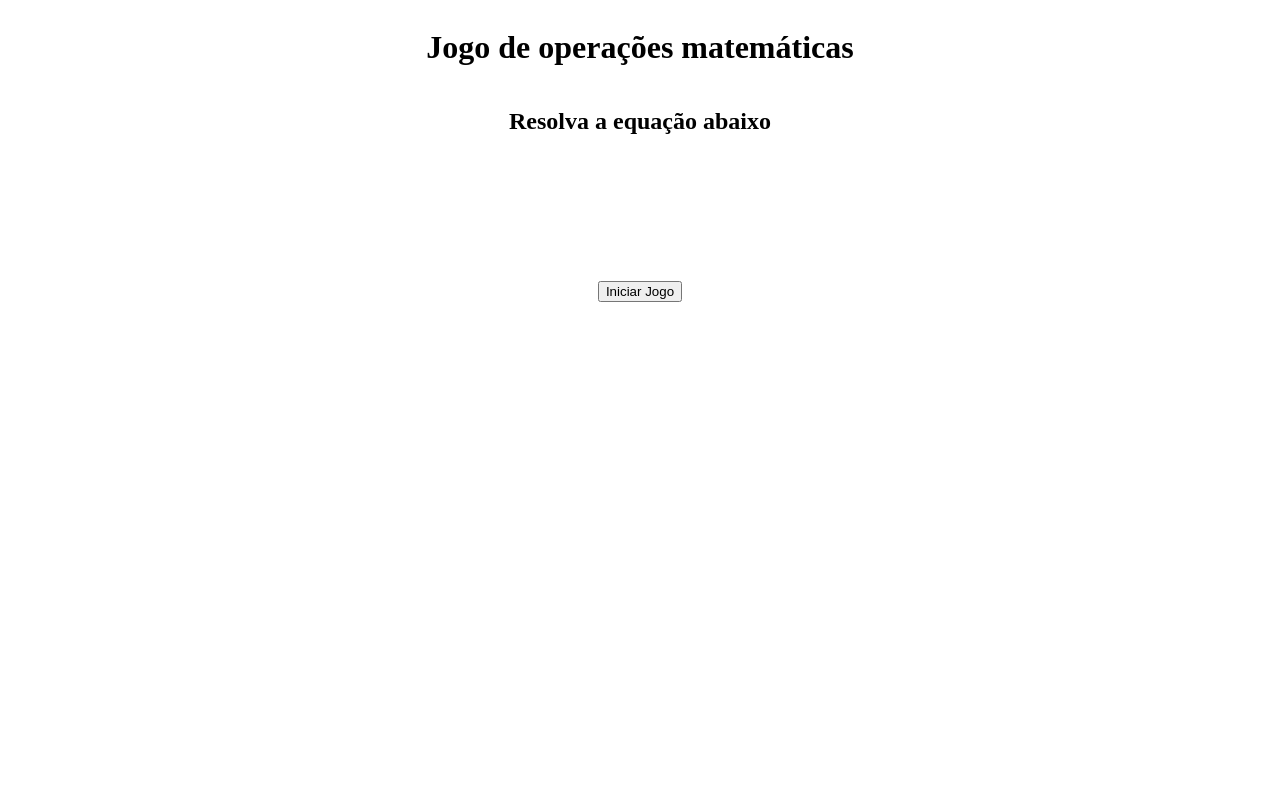
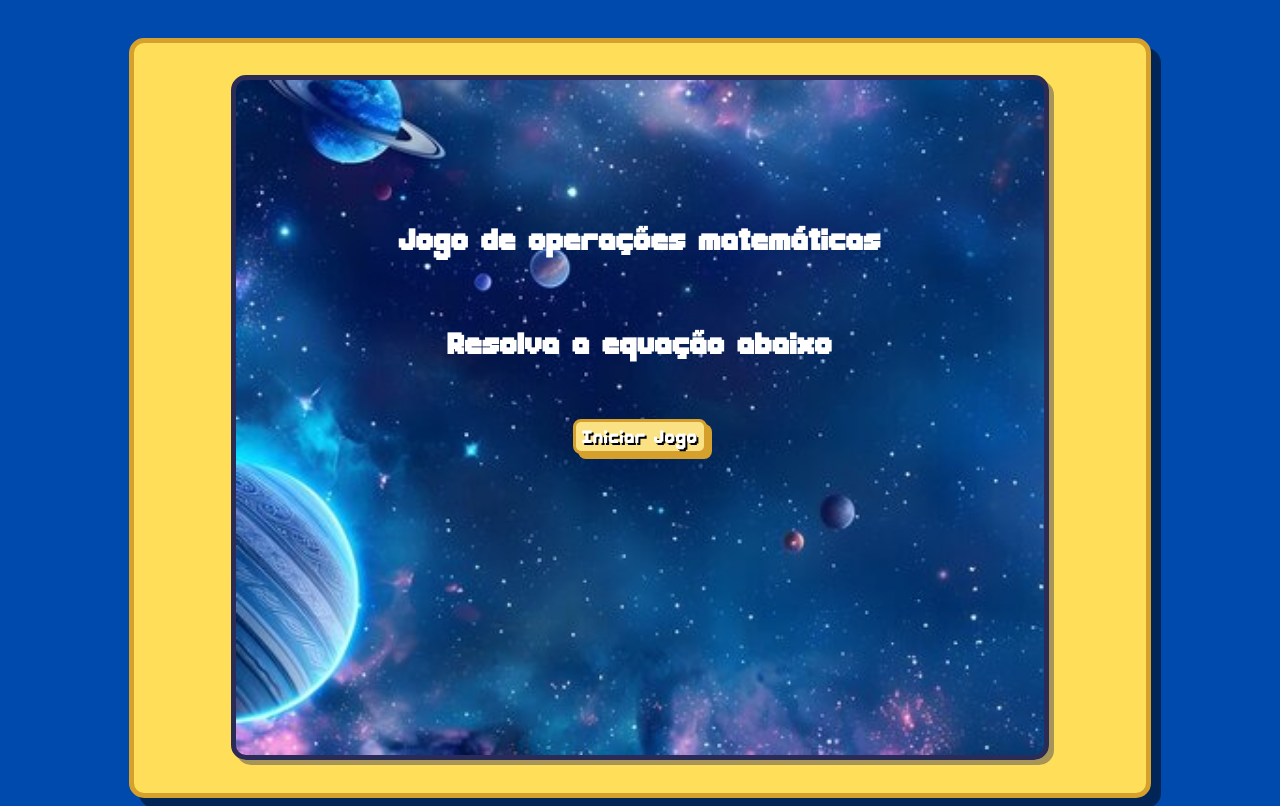
Before and after one commit to ChrisCC1/AprenderJogos, a plain HTML site: page matematica/matematico.html in a window 1280 px wide. Drawn offline with Linux system fonts and the light colour scheme.

Commit message:
matematica

```diff
--- a/cacaPalavras/ws.css
+++ b/cacaPalavras/ws.css
@@ -198,3 +198,47 @@ input {
 .vertical {
     grid-auto-flow: row;
 }
+
+.base {
+    height: 750px;
+    width: 80%;
+    display: flex;
+    background-color: #ffde59;
+    border-radius: 15px;
+    border-color: #ffde59;
+    box-shadow: 10px 10px 0 rgba(0, 0, 0, 0.5);
+    position: relative;
+    margin: auto;
+    margin-top: 3%;
+    border: 5px solid #d6a02d;
+    flex-direction: column;
+
+}
+
+.screen{
+    width: 80%;
+    height: 90%;
+    background-image: url(fundo.jpg);
+    background-repeat: no-repeat;
+    background-size: cover;
+    display: grid;
+    margin: auto;
+    position: relative;
+    border-radius: 15px;
+    border: 5px solid rgb(43, 43, 88);
+    box-shadow: 5px 5px 0 rgba(43, 43, 88, 0.411);
+    place-items: center;
+}
+
+.vidro {
+    width: 80%;
+    height: 90%;
+   background-color: ;
+    display: grid;
+    margin: auto;
+    position: relative;
+    border-radius: 15px;
+    border: 5px solid rgb(43, 43, 88);
+    box-shadow: 5px 5px 0 rgba(43, 43, 88, 0.411);
+    place-items: center;
+}
--- a/matematica/estilomatematico.css
+++ b/matematica/estilomatematico.css
@@ -1,25 +1,47 @@
+@font-face {
+    font-family: pixel;
+    src: url(CutePixel.ttf);
+}
 .jogo {
-    display: inline-block;
-    margin: 10px;
-    padding: 10px 20px;
-    border: 1px solid #000000;
-    cursor: pointer;
-    border-radius: 5px;
+
+        display: inline-block;
+        margin: 10px;
+        padding: 10px 20px;
+        border: 1px solid #ffde59;
+        cursor: pointer;
+        border-radius: 5px;
+        background-color:#ffde59;
+        border-color: hsl(0, 0%, 0%);
+        font-family: pixel;
+
 }
 .escondido {
     visibility: hidden;
+    font-family: pixel;
+    background-color: #fae284;
+    border: 3px solid #d6a02d;
+    border-radius: 8px;
+    width: auto;
+    height: auto;
+    box-shadow: 5px 5px 0 #d6a02d;
+    text-align: center;
+    font-size: 25px;
+    color: white;
+    text-shadow: 2px 2px 0 black;
 }
 .escondido2 {
     visibility: hidden;
-}
-
-.principal {
-    align-items: center;
-    align-content: center;
-    justify-content: center;
-    display: flex;
-    flex-direction: column;
-    margin-top: 10%;
+    font-family: pixel;
+    background-color: #fae284;
+    border: 3px solid #d6a02d;
+    border-radius: 8px;
+    width: auto;
+    height: auto;
+    box-shadow: 5px 5px 0 #d6a02d;
+    text-align: center;
+    font-size: 25px;
+    color: white;
+    text-shadow: 2px 2px 0 black;
 }
 
 .estilosinho {
@@ -30,3 +52,58 @@
     flex-direction: column;
 
 }
+.base {
+    height: 750px;
+    width: 80%;
+    display: flex;
+    background-color: #ffde59;
+    border-radius: 15px;
+    border-color: #ffde59;
+    box-shadow: 10px 10px 0 rgba(0, 0, 0, 0.5);
+    position: relative;
+    margin: auto;
+    margin-top: 3%;
+    border: 5px solid #d6a02d;
+    flex-direction: column;
+
+}
+
+.screen{
+    width: 80%;
+    height: 90%;
+    background-image: url(fundo.jpg);
+    background-repeat: no-repeat;
+    background-size: cover;
+    display: grid;
+    margin: auto;
+    position: relative;
+    border-radius: 15px;
+    border: 5px solid rgb(43, 43, 88);
+    box-shadow: 5px 5px 0 rgba(43, 43, 88, 0.411);
+    place-items: center;
+}
+.titulos {
+    font-family: pixel;
+    font-size: 40px;
+}
+.principal {
+    align-items: center;
+    align-content: center;
+    justify-content: center;
+    align-self: center;
+    text-align: center;
+}
+.botao {
+    font-family: pixel;
+    background-color: #fae284;
+    border: 3px solid #d6a02d;
+    border-radius: 8px;
+    width: auto;
+    height: auto;
+    box-shadow: 5px 5px 0 #d6a02d;
+    text-align: center;
+    font-size: 25px;
+    color: white;
+    text-shadow: 2px 2px 0 black;
+    margin: 20px;
+}
--- a/matematica/matematico.html
+++ b/matematica/matematico.html
@@ -6,22 +6,25 @@
     <title>Jogo de Matemática</title>
     <link rel="stylesheet" href="estilomatematico.css">
 </head>
-<body>
+<body style="background-color: #004aad;">
+    <div class="base">
+    <div class="screen">
     <div class="estilosinho">
-    <h1>Jogo de operações matemáticas</h1>
-    <h2>Resolva a equação abaixo</h2>
-</div>
+    <h1 class="titulos" style="color: white;">Jogo de operações matemáticas</h1>
+    <h2 class="titulos" style="color: white;">Resolva a equação abaixo</h2>
         <div class="principal">
-    <button onclick="equacao()">Iniciar Jogo</button>
+    <button onclick="equacao()" class="botao">Iniciar Jogo</button>
         <div class="escondido">
             <p id="num1" class="jogo"></p>
             <p id="operacao" class="jogo"></p>
             <p id="num2" class="jogo"></p><br>
             <input type="number" id="resposta" class="jogo" placeholder="Digite sua resposta"><br>
             <button onclick="verificar()" class="escondido2">Verifique aqui sua resposta.</button>
-            <p id="answer"></p>
+            <p id="answer" style="color: white;"></p>
         </div>
 </div>
+</div>
+    </div>
     <script src="supermatematico.js"></script>
 </body>
 </html>
--- a/matematica/supermatematico.js
+++ b/matematica/supermatematico.js
@@ -37,4 +37,7 @@ function verificar() {
     } else {
         document.getElementById("answer").textContent = "Que pena! Você errou. A resposta correta é " + respostaCorreta;
     }
+    setTimeout(() => {
+        document.getElementById("answer").textContent = "";
+    }, 3000);
 }
```
Also changed, not shown: cacaPalavras/ws.html (+8 -1 lines), cacaPalavras/fundo.jpg (added), matematica/CutePixel.ttf (added), matematica/fundo.jpg (added).
